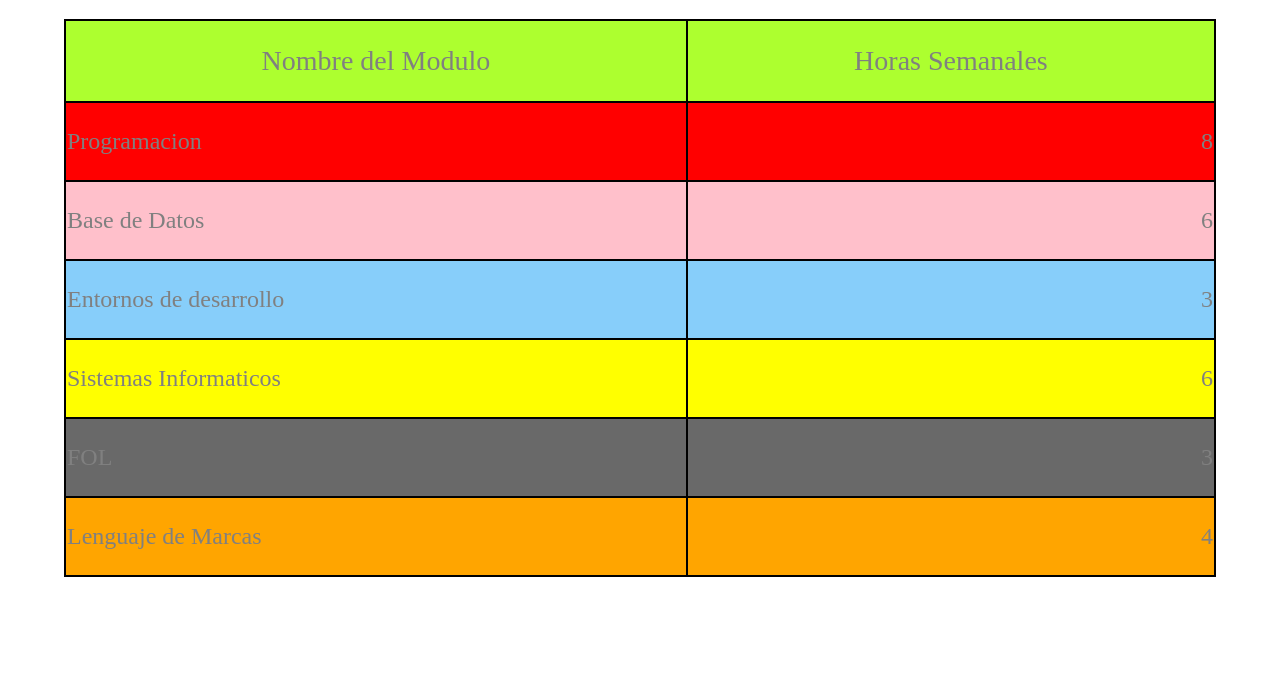
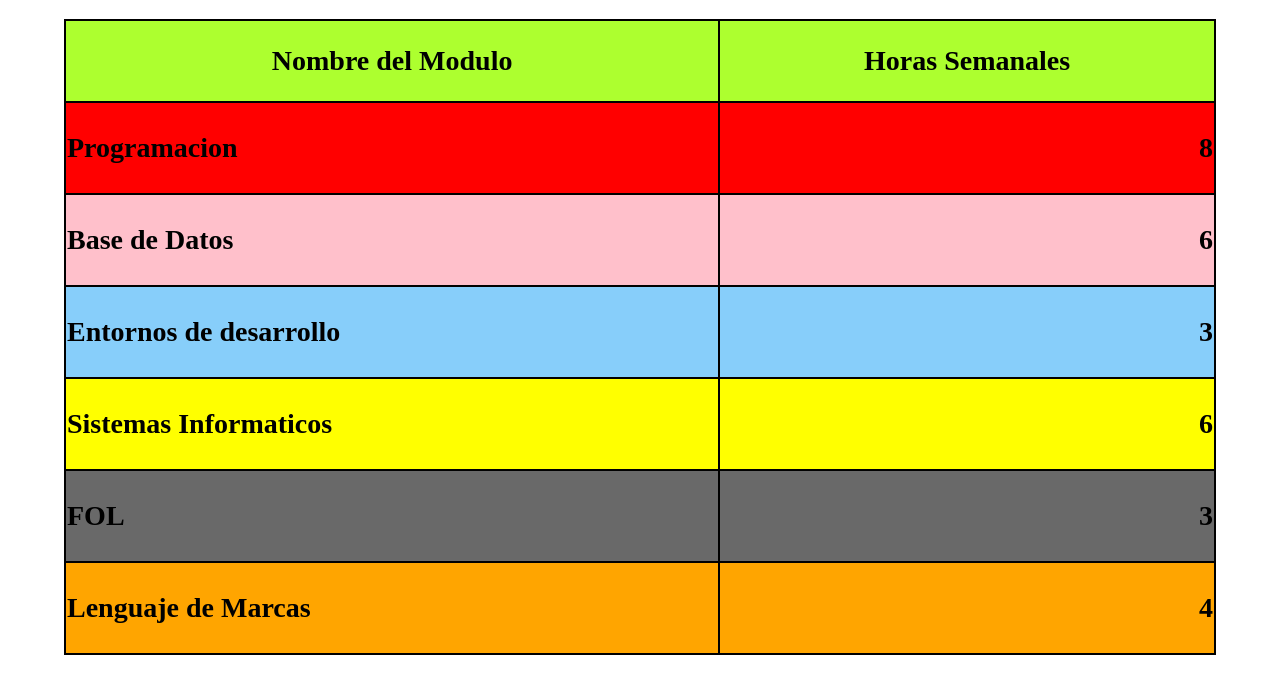
Before and after one commit to Adrii-0906/Aprendiendo-SASS, a plain HTML site: page Aprendiendo-SASS/Modulos de 1º DAM/index.html in a window 1280 px wide. Shown: the part 61-754 px from the top of the page. Drawn offline with Linux system fonts and the light colour scheme.

Commit message:
Create he variables, fuciones and mixin

```diff
--- /dev/null
+++ b/Aprendiendo-SASS/Modulos de 1º DAM/_funciones.scss
@@ -0,0 +1,5 @@
+@use "variables" as *;
+
+@function calcularAnchura($a_base,$multiplicador) {
+  @return $a_base * $multiplicador;
+}
--- /dev/null
+++ b/Aprendiendo-SASS/Modulos de 1º DAM/_mixins.scss
@@ -0,0 +1,19 @@
+// Vamos a crear unos mixin para centrar bloques
+
+@mixin bloqueCentral {
+  display: flex;
+  align-items: center;
+  justify-content: center;
+}
+
+@mixin bloqueIzq {
+  display: flex;
+  align-items: flex-start;
+  justify-content: left;
+}
+
+@mixin bloqueDrch {
+  display: flex;
+  align-items: flex-end;
+  justify-content: right;
+}
--- /dev/null
+++ b/Aprendiendo-SASS/Modulos de 1º DAM/_variables.scss
@@ -0,0 +1,34 @@
+
+// Variables
+// Variable del color del borde
+$color-border:  black;
+
+// Variables de los colores de las filas de la tabla
+
+// Primero creamos las variables de los colores
+$greenyellow: greenyellow;
+$red: red;
+$pink: pink;
+$lightskyblue: lightskyblue;
+$yellow: yellow;
+$dimgray: dimgray;
+$orange: orange;
+
+// Ahora vamos a crear una lista con todas las variables de los colores
+$colores-fila:($greenyellow, $red, $pink, $lightskyblue, $yellow, $dimgray, $orange);
+
+// Ahora vamos a crear la lista con los tamanos de los h, desde h1-h6
+$listTamanosH: (
+        h1: 32px,
+        h2: 28px,
+        h3: 28px,
+        h4: 24px,
+        h5: 20px,
+        h6: 16px
+);
+
+// Ahora vamos a crear una variables para guardar el color de la letra que vamos a utilizar
+$color-letra: gray;
+
+// Por ultimo creamos la variable del ancho del width, que vamos a usar para calcular la abchura
+$ancho:100%;
--- a/Aprendiendo-SASS/Modulos de 1º DAM/index.html
+++ b/Aprendiendo-SASS/Modulos de 1º DAM/index.html
@@ -13,7 +13,7 @@
         <div>
             <table>
                 <tr>
-                    <td>
+                    <td class="derecha">
                         <h2>Nombre del Modulo</h2>
                     </td>
                     <td>
@@ -22,7 +22,7 @@
                 </tr>
                 <tr>
                     <td>
-                        <h3>Programacion</h3>
+                        <h3 class="derecha">Programacion</h3>
                     </td>
                     <td>
                         <h3 class="num">8</h3>
@@ -30,7 +30,7 @@
                 </tr>
                 <tr>
                     <td>
-                        <h3>Base de Datos</h3>
+                        <h3 class="derecha">Base de Datos</h3>
                     </td>
                     <td>
                         <h3 class="num">6</h3>
@@ -38,7 +38,7 @@
                 </tr>
                 <tr>
                     <td>
-                        <h3>Entornos de desarrollo</h3>
+                        <h3 class="derecha">Entornos de desarrollo</h3>
                     </td>
                     <td>
                         <h3 class="num">3</h3>
@@ -46,7 +46,7 @@
                 </tr>
                 <tr>
                     <td>
-                        <h3>Sistemas Informaticos</h3>
+                        <h3 class="derecha">Sistemas Informaticos</h3>
                     </td>
                     <td>
                         <h3 class="num">6</h3>
@@ -54,7 +54,7 @@
                 </tr>
                 <tr>
                     <td>
-                        <h3>FOL</h3>
+                        <h3 class="derecha">FOL</h3>
                     </td>
                     <td>
                         <h3 class="num">3</h3>
@@ -62,7 +62,7 @@
                 </tr>
                 <tr>
                     <td>
-                        <h3>Lenguaje de Marcas</h3>
+                        <h3 class="derecha">Lenguaje de Marcas</h3>
                     </td>
                     <td>
                         <h3 class="num">4</h3>
--- a/Aprendiendo-SASS/Modulos de 1º DAM/styles.scss
+++ b/Aprendiendo-SASS/Modulos de 1º DAM/styles.scss
@@ -1,14 +1,11 @@
 // variables
+@use "variables" as *;
 
-$color-border: black;
-$color-fila: greenyellow, red, pink, lightskyblue, yellow, dimgray, orange;
-$tamano-h: 32px, 28px, 24px, 20px, 18px, 16px;
-$color-letra: gray;
-$anchobase: 100%;
+// funciones
+@use "funciones" as *;
 
-@function calcularAnchura($a_base,$multiplicador) {
-    @return $a_base * $multiplicador;
-}
+// mixins
+@use "mixins" as *;
 
 body {
     margin: 0;
@@ -17,21 +14,19 @@ body {
 }
 
 div {
-    display: flex;
-    align-items: center;
-    justify-content: center;
+    @include bloqueCentral;
 }
 
 table {
-    width: calcularAnchura($anchobase,0.9);
+    width: calcularAnchura($ancho,0.9);
     border: $color-border 2px solid;
     border-collapse: collapse;
 
     tr {
         border-collapse: collapse;
         border: $color-border 2px solid;
-        @each $i in $color-fila {
-            &:nth-child(#{index($color-fila, $i)}) {
+        @each $i in $colores-fila {
+            &:nth-child(#{index($colores-fila, $i)}) {
                 background-color: $i;
             }
         }
@@ -39,15 +34,16 @@ table {
     td {
         border-collapse: collapse;
         border: $color-border 2px solid;
-        @for $i from 1 through length($tamano-h) {
-            h#{$i} {
-                font-size: nth($tamano-h, $i);
-                font-weight: normal;
-                color: $color-letra;
+        @each $tamano, $size in $listTamanosH {
+            #{$tamano} {
+                font-size: $size;
             }
         }
+        .derecha {
+            @include bloqueIzq;
+        }
         .num {
-            text-align: right;
+            @include bloqueDrch;
         }
     }
 }
@@ -58,12 +54,12 @@ h2 {
 
 @media(min-width: 650px) {
     table {
-        width: calcularAnchura($anchobase, 0.7);
+        width: calcularAnchura($ancho, 0.7);
     }
 }
 
 @media(min-width: 850px) {
     table {
-        width: calcularAnchura($anchobase, 0.9);
+        width: calcularAnchura($ancho, 0.9);
     }
 }
```
Also changed, not shown: Aprendiendo-SASS/Modulos de 1º DAM/styles.css, 2 other files.
